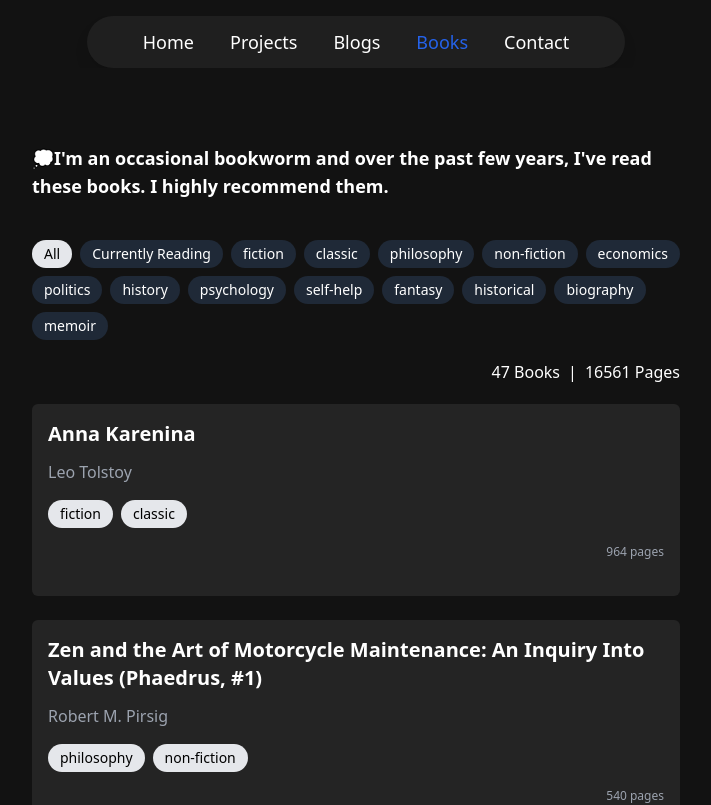
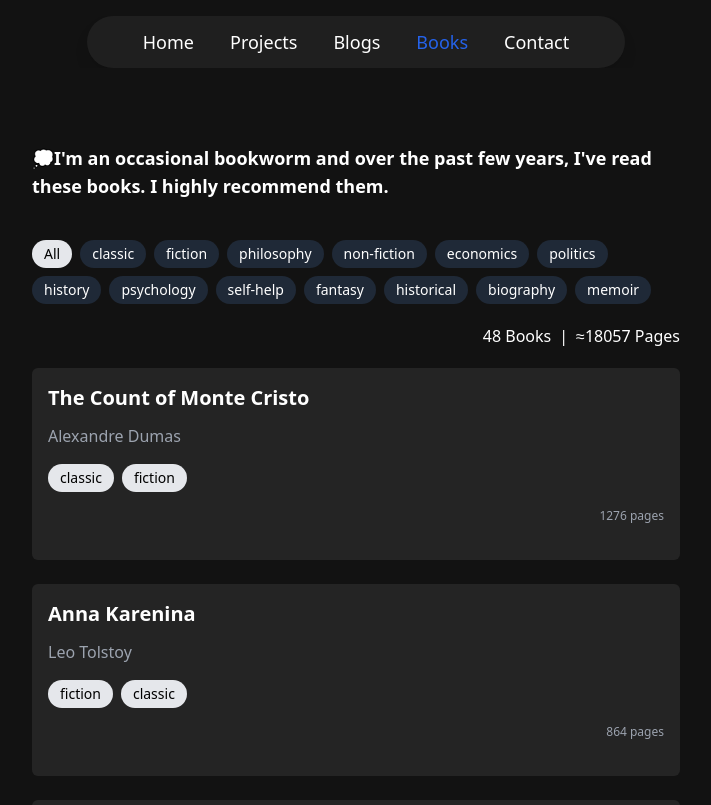
Before and after one commit to manish-mehra/manishmehra-portfolio, a SvelteKit app: page /books in a window 1280 px wide. Shown: the top 805 px of the page, without its empty margins (284-995 px from the left). Built offline with nearby package versions, Linux system fonts and the light colour scheme.

Commit message:
add the count of monte cristo

```diff
--- a/src/routes/books/+page.svelte
+++ b/src/routes/books/+page.svelte
@@ -1,22 +1,8 @@
 <script>
   import Books from '../../utils/constants/books.json'
 
-  const tags = ['All', "Currently Reading", ...new Set(Books.map(book => book.tags).flat())]
+  const tags = ['All', ...new Set(Books.map(book => book.tags).flat())]
 
-  const currentlyReading = [
-    {
-      title: 'The Count of Monte Cristo',
-      author: 'Alexandre Dumas',
-      pages: 932,
-      tags: ['classics', 'fiction']
-    },
-    {
-      title: 'Thinking Fast and Slow',
-      author: 'Daniel Kahneman',
-      pages: 499,
-      tags: ['psychology', 'non-fiction']
-    }
-  ]
 
   let books = Books
   let currentTag = 'All'
@@ -46,9 +32,8 @@
           currentTag = tag
           if(tag === 'All'){
             books = Books
-          } else if(tag === 'Currently Reading') {
-            books = currentlyReading
-          } else {
+          }
+          else {
             books = Books.filter(book => book.tags.includes(tag))
           }
         }}
@@ -59,7 +44,7 @@
   <section class="mb-5">
    <div class="flex gap-2 items-center justify-end font-medium">
       <p>{books.length} Books</p> |
-      <p>{
+      <p>≈{
       books.reduce((acc, book) => {
         return acc + book.pages
       }, 0)} Pages</p>
--- a/src/utils/constants/books.json
+++ b/src/utils/constants/books.json
@@ -1,8 +1,14 @@
 [
+  {
+    "title": "The Count of Monte Cristo",
+    "author": "Alexandre Dumas",
+    "pages": 1276,
+    "tags": ["classic", "fiction"]
+  },
   {
     "title": "Anna Karenina",
     "author": "Leo Tolstoy",
-    "pages": 964,
+    "pages": 864,
     "tags": [
       "fiction",
       "classic"
@@ -38,7 +44,7 @@
   {
     "title": "The Master and Margarita",
     "author": "Mikhail Bulgakov",
-    "pages": 372,
+    "pages": 432,
     "tags": [
       "fiction",
       "classic"
@@ -115,7 +121,7 @@
   {
     "title": "The Brothers Karamazov",
     "author": "Fyodor Dostoevsky",
-    "pages": 796,
+    "pages": 1056,
     "tags": [
       "fiction",
       "classic"
```
